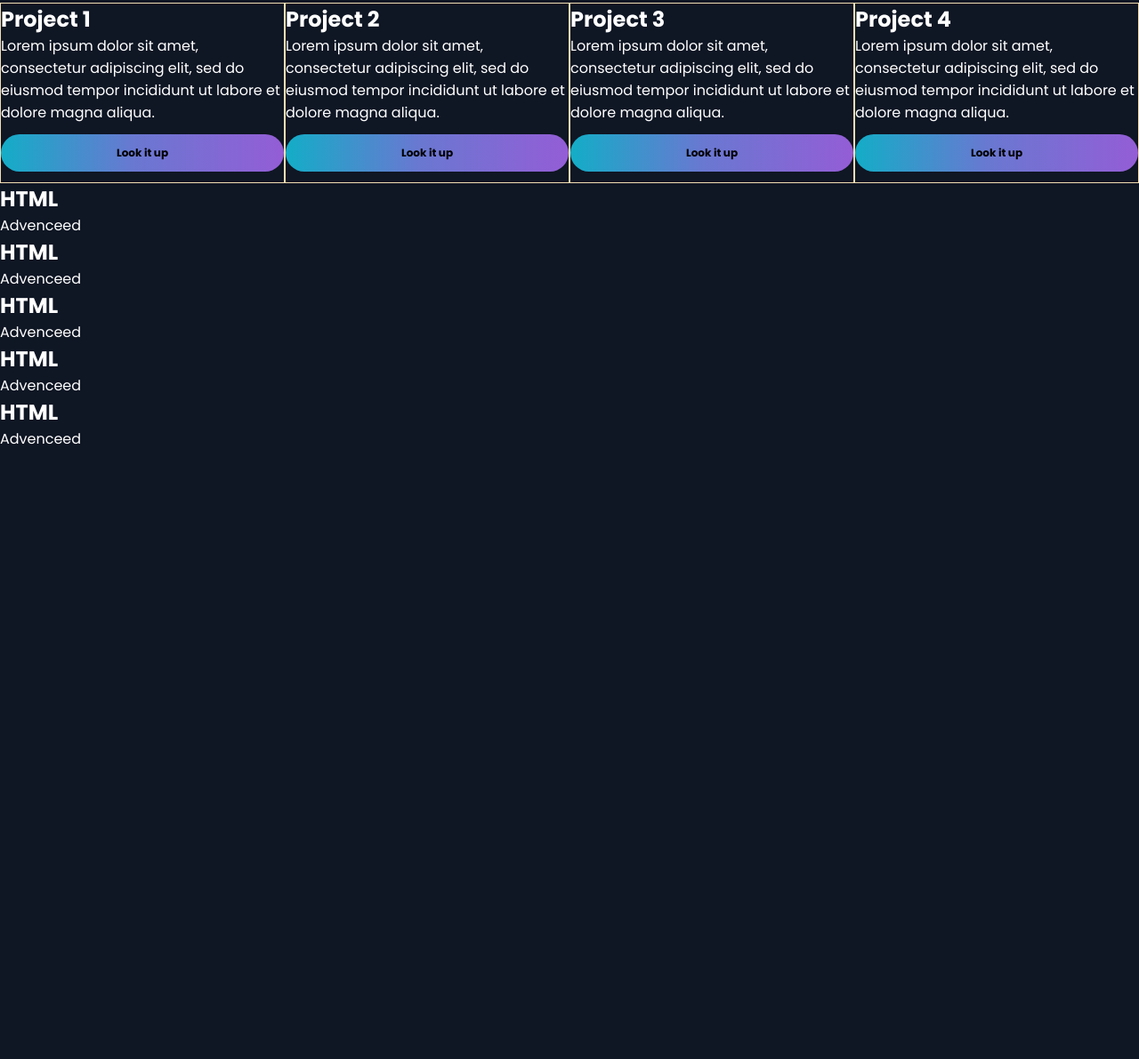
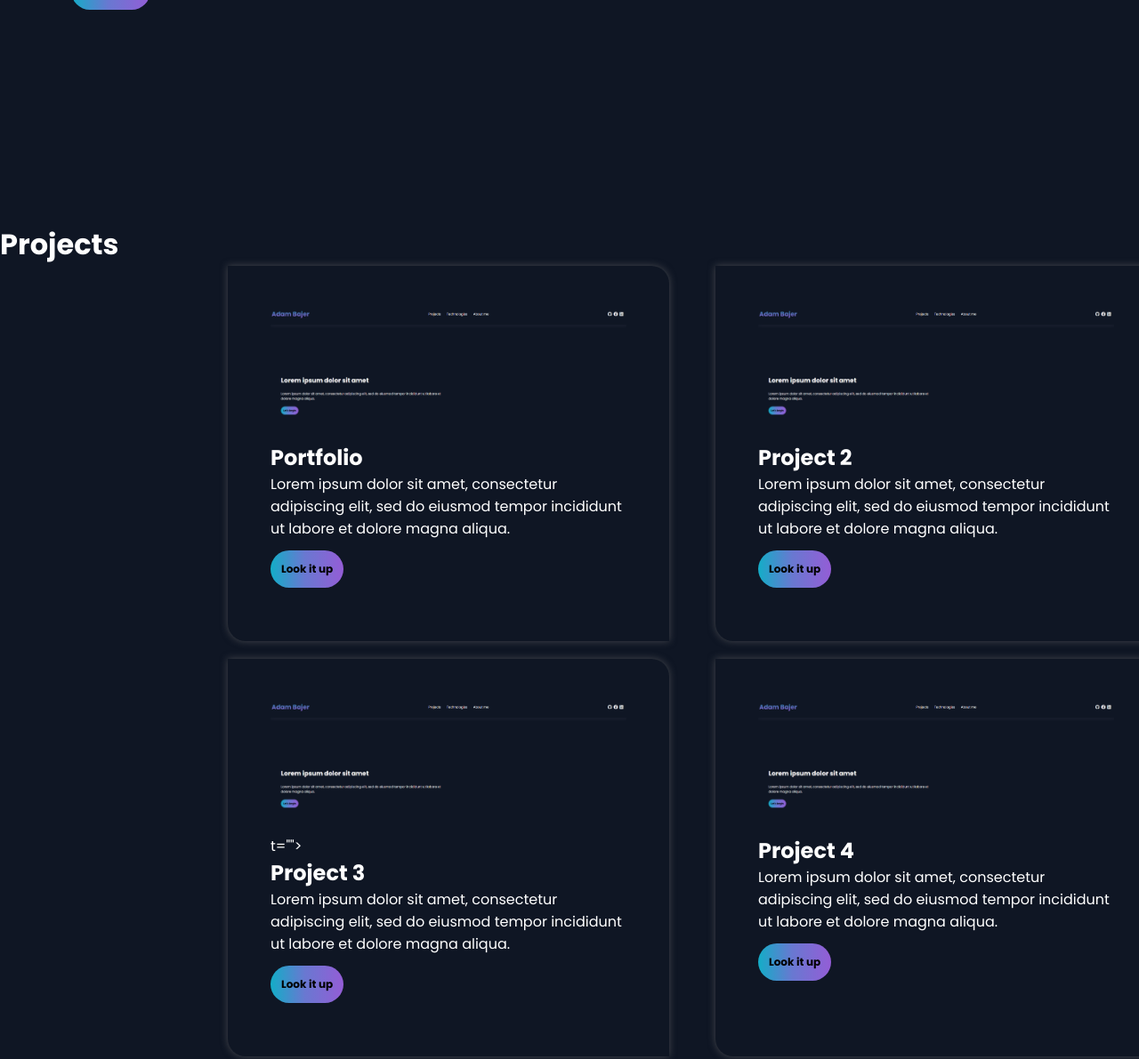
Before and after one commit to DonateII0/portfolio, a plain HTML site: page index.html in a window 1280 px wide. Shown: the part 561-1752 px from the top of the page at 89% size. Before the commit the page ends 1067 px from the top, so only its background shows below. Drawn offline with Linux system fonts and the light colour scheme.

Commit message:
Adding cards + img setup

```diff
--- a/index.html
+++ b/index.html
@@ -45,28 +45,28 @@
         <div class="projects">
 
             <div class="projects__card">
-                <img src="" alt="">
-                <h2>Project 1</h2>
+                <img src="/img/portfolio.png" alt="My web img">
+                <h2>Portfolio</h2>
                 <p>Lorem ipsum dolor sit amet, consectetur adipiscing elit, sed do eiusmod tempor incididunt ut labore
                     et dolore magna aliqua.</p>
-                <button>Look it up</button>
+                <button href="https://github.com/DonateII0/portfolio">Look it up</button>
             </div>
             <div class="projects__card">
-                <img src="" alt="">
+                <img src="/img/portfolio.png" alt="My web img">
                 <h2>Project 2</h2>
                 <p>Lorem ipsum dolor sit amet, consectetur adipiscing elit, sed do eiusmod tempor incididunt ut labore
                     et dolore magna aliqua.</p>
                 <button>Look it up</button>
             </div>
             <div class="projects__card">
-                <img src="" alt="">
+                <img src="/img/portfolio.png" alt="My web img">t="">
                 <h2>Project 3</h2>
                 <p>Lorem ipsum dolor sit amet, consectetur adipiscing elit, sed do eiusmod tempor incididunt ut labore
                     et dolore magna aliqua.</p>
                 <button>Look it up</button>
             </div>
             <div class="projects__card">
-                <img src="" alt="">
+                <img src="/img/portfolio.png" alt="My web img">
                 <h2>Project 4</h2>
                 <p>Lorem ipsum dolor sit amet, consectetur adipiscing elit, sed do eiusmod tempor incididunt ut labore
                     et dolore magna aliqua.</p>
--- a/style.css
+++ b/style.css
@@ -75,6 +75,7 @@ a:hover {
     display: flex;
     justify-content: center;
     align-items: center;
+    height: 700px;
 }
 
 .hero>div {
@@ -102,14 +103,29 @@ button {
 }
 
 .projects {
-    display: flex;
-    flex-wrap: wrap;
+    display: grid;
+    grid-template-columns: repeat(2, 1fr);
+    gap: 20px;
+    max-width: 800px;
+    margin: 0 auto;
 }
 
 .projects__card {
-    width: 5em;
-    border: 1px solid wheat;
-    display: flex;
-    flex-direction: column;
-    flex: 1;
+    background-color: #0F1624;
+    padding: 3em;
+    margin: 0 1em;
+    border-radius: 0 20px 0 20px;
+    box-shadow: 0px 0px 8px rgba(116, 114, 114, 0.534);
+    transition: transform 0.2s;
 }
+
+.projects__card>img {
+    width: 400px;
+}
+
+.projects__card:hover {
+    transform: translateY(-5px);
+    background-color: #232c3f;
+}
+
+.
```
Also changed, not shown: img/portfolio.png (added).
